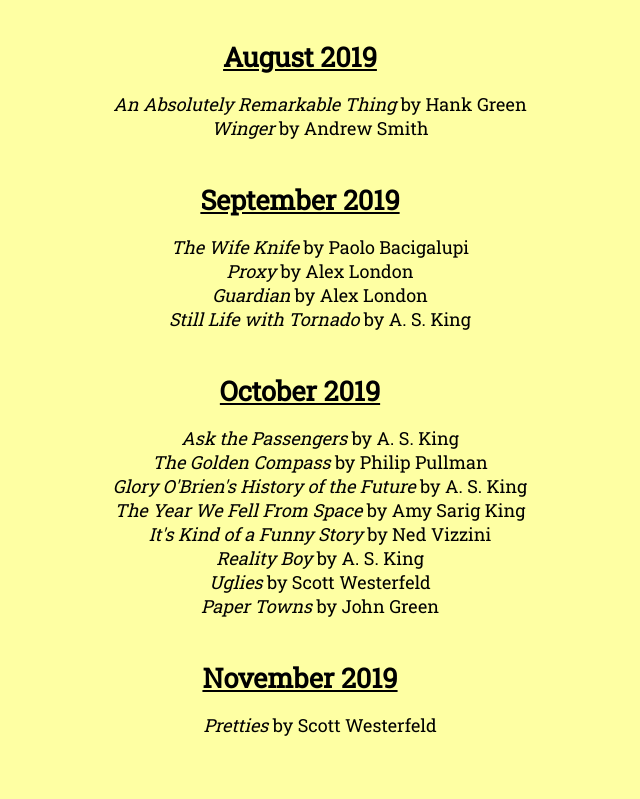
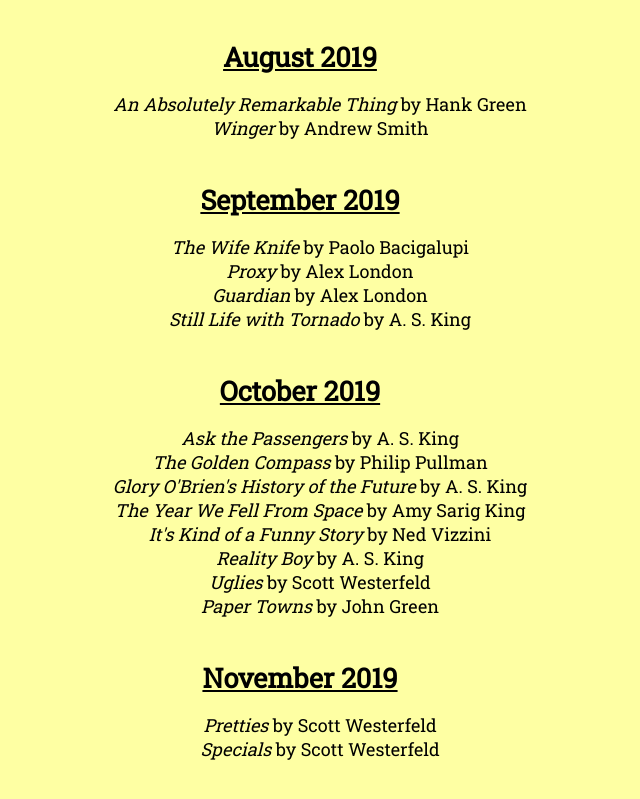
Before and after one commit to CassieReads/CassieReads.github.io, a plain HTML site: page booksread.html in a window 1280 px wide. Shown: the part 1956-2755 px from the top of the page, without its empty margins (340-980 px from the left). Drawn offline with Linux system fonts and the light colour scheme; a web font is replaced by a local one.

Commit message:
Update booksread.html

```diff
--- a/booksread.html
+++ b/booksread.html
@@ -128,6 +128,7 @@
             <h2><u>November 2019</u></h2>
             <ul>
                 <li><i>Pretties</i> by Scott Westerfeld</li>
+		<li><i>Specials</i> by Scott Westerfeld</li>
             </ul>
         </main>
     </body>
```
